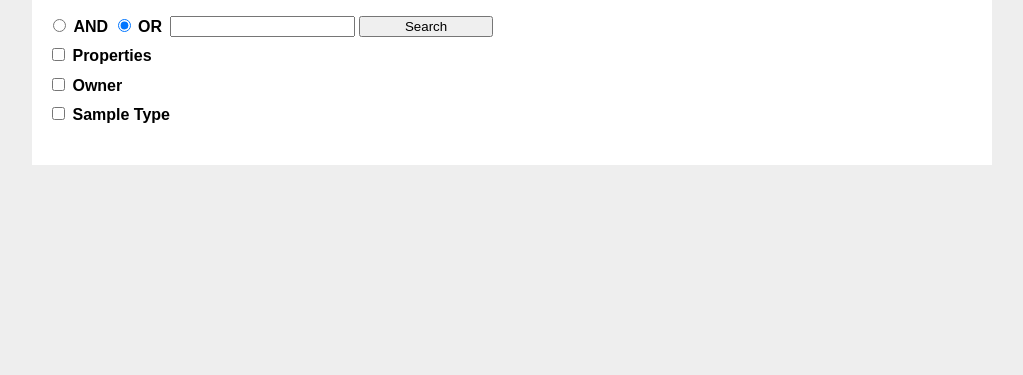
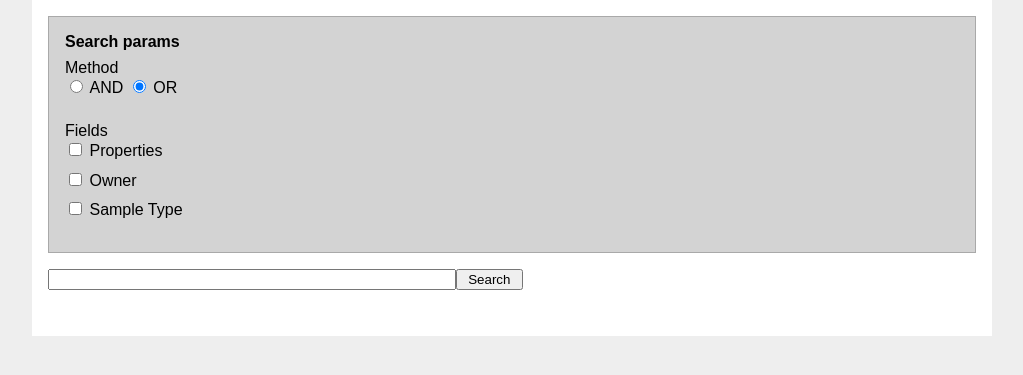
Before and after one commit to aquariumbio/aq-search-prototype, a Flask app: template templates/search.html in a window 1280 px wide. Shown: the part 45-420 px from the top of the page, without its empty margins (128-1151 px from the left). Run offline with Flask 2, Linux system fonts and the light colour scheme; the template is opened without the code that fills it, so the values that code supplies are empty.

Commit message:
clean up of html and styling

```diff
--- a/static/style.css
+++ b/static/style.css
@@ -18,9 +18,14 @@ nav ul li a, nav ul li span, header .action { display: block; padding: 0.5rem; }
 .post .about { color: slategray; font-style: italic; }
 .post .body { white-space: pre-line; }
 .content:last-child { margin-bottom: 0; }
-.content form { margin: 1em 0; display: flex; flex-direction: row; }
-.content label { font-weight: bold; margin-bottom: 0.5em; }
+.content form { margin: 1em 0; }
+.content label { margin-bottom: 0.5em; }
 .content input, .content textarea { margin-bottom: 1em; }
 .content textarea { min-height: 12em; resize: vertical; }
+.search-params { display: flex; flex-direction: column; margin-bottom: 1em; padding: 1em;
+                 background: lightgray; border: 1px solid darkgray; }
+.select { margin: 0.5em 0; }
+.search-field { display: flex; flex-direction: row; }
 input.danger { color: #cc2f2e; }
-input[type=submit] { align-self: start; min-width: 10em; }
+#terms {  min-width: 30em }
+input[type=submit] { align-self: start; min-width: 5em; }
--- a/templates/search.html
+++ b/templates/search.html
@@ -8,15 +8,20 @@
 
 {% block content %}
   <form method="post">
-    <div>
-      {% include "select_method.html" %}
-      {% include "select_fields.html" %}
+    <div class="search-params">
+      <b>Search params</b>
+      <div class="select">
+        Method
+        {% include "select_method.html" %}
+      </div>
+      <div class="select">
+        Fields
+        {% include "select_fields.html" %}
+      </div>
     </div>
-    <div>
-      <div>
-        <input name="terms" id="terms" value="{{ request.form['terms'] }}">
-        <input type="submit" value="Search">
-      </div>
+    <div class="search-field">
+      {% include "search_terms.html" %}
+      <input type="submit" value="Search">
     </div>
   </form>
   <div class="list">{{ results|safe }}</div>
--- /dev/null
+++ b/templates/search_terms.html
@@ -0,0 +1,3 @@
+<div>
+  <input name="terms" id="terms" value="{{ request.form['terms'] }}">
+</div>
```
